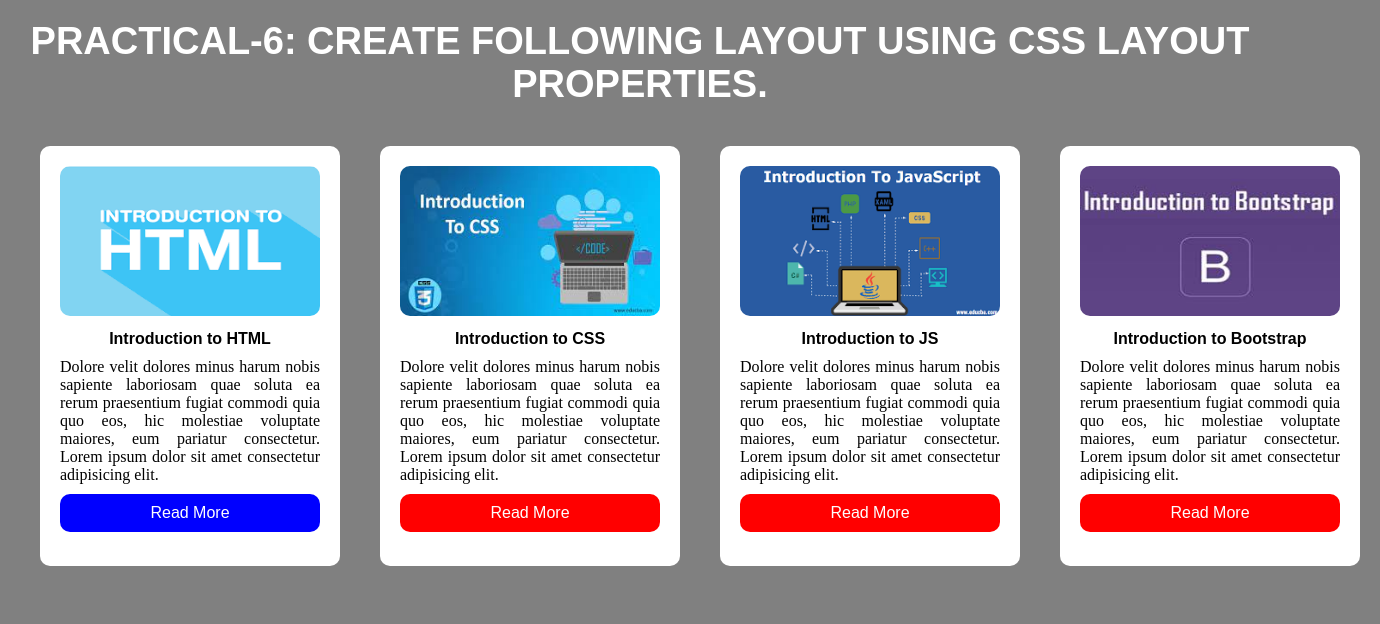
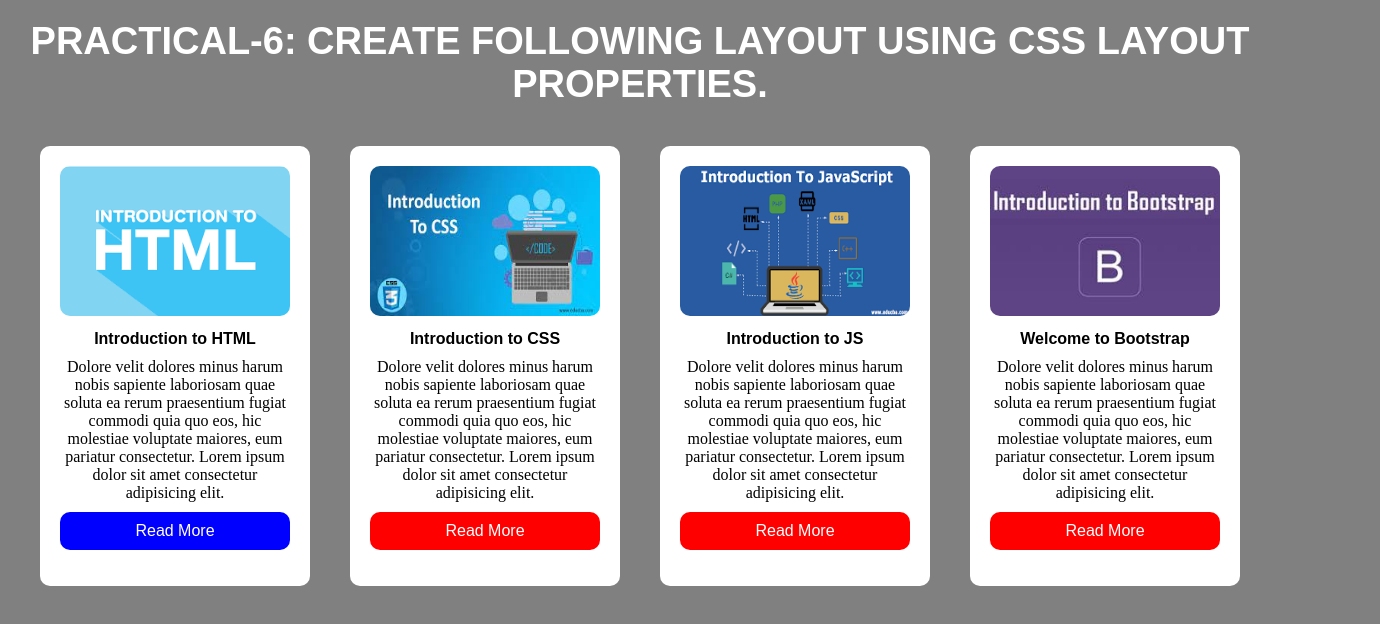
Before and after one commit to taruntyagi786/Assignment6-1, a plain HTML site: page index.html in a window 1280 px wide. Shown: the whole page, 1380 px wide, since content can reach past the window. Drawn offline with Linux system fonts and the light colour scheme.

Commit message:
Final Index.html

```diff
--- a/index.html
+++ b/index.html
@@ -8,11 +8,11 @@
     <style>
         *{padding: 0;margin: 0;box-sizing: border-box;}
         .box{
-            width: 300px;
-            height: 420px;
+            width: 270px;
+            height: 440px;
             overflow:hidden ;
             margin-bottom: 10px;
-            text-align: justify;
+            text-align: center;
             padding: 20px;
             margin-right: 20px;
             border-radius: 10px;
@@ -109,7 +109,7 @@
             <div class="image-heading">
                 <img src="./images/Introduction to Bootstrap.png" alt="">
             </div>
-            <h2>Introduction to Bootstrap</h2>
+            <h2 fontsize="medium">Welcome to Bootstrap</h2>
             <p>
                 Dolore velit dolores minus harum nobis sapiente laboriosam quae soluta ea rerum praesentium fugiat commodi quia quo eos,
                 hic molestiae voluptate maiores, eum pariatur consectetur. Lorem ipsum dolor sit amet consectetur adipisicing elit.
```
